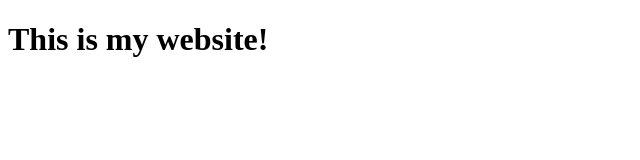
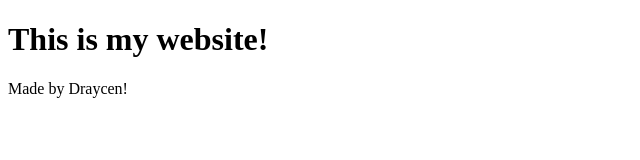
Before and after one commit to draycen/draycenfsdihjfgosdiujhg.github.io, a plain HTML site: page index.html in a window 1280 px wide. Shown: the whole page, without its empty margins (0-640 px from the left). Drawn offline with Linux system fonts and the light colour scheme.

Commit message:
Added made by who

```diff
--- a/index.html
+++ b/index.html
@@ -7,5 +7,6 @@
     </head>
     <body>
         <h1> This is my website! </h1>
+        Made by Draycen!
     </body>
 </html>
```
